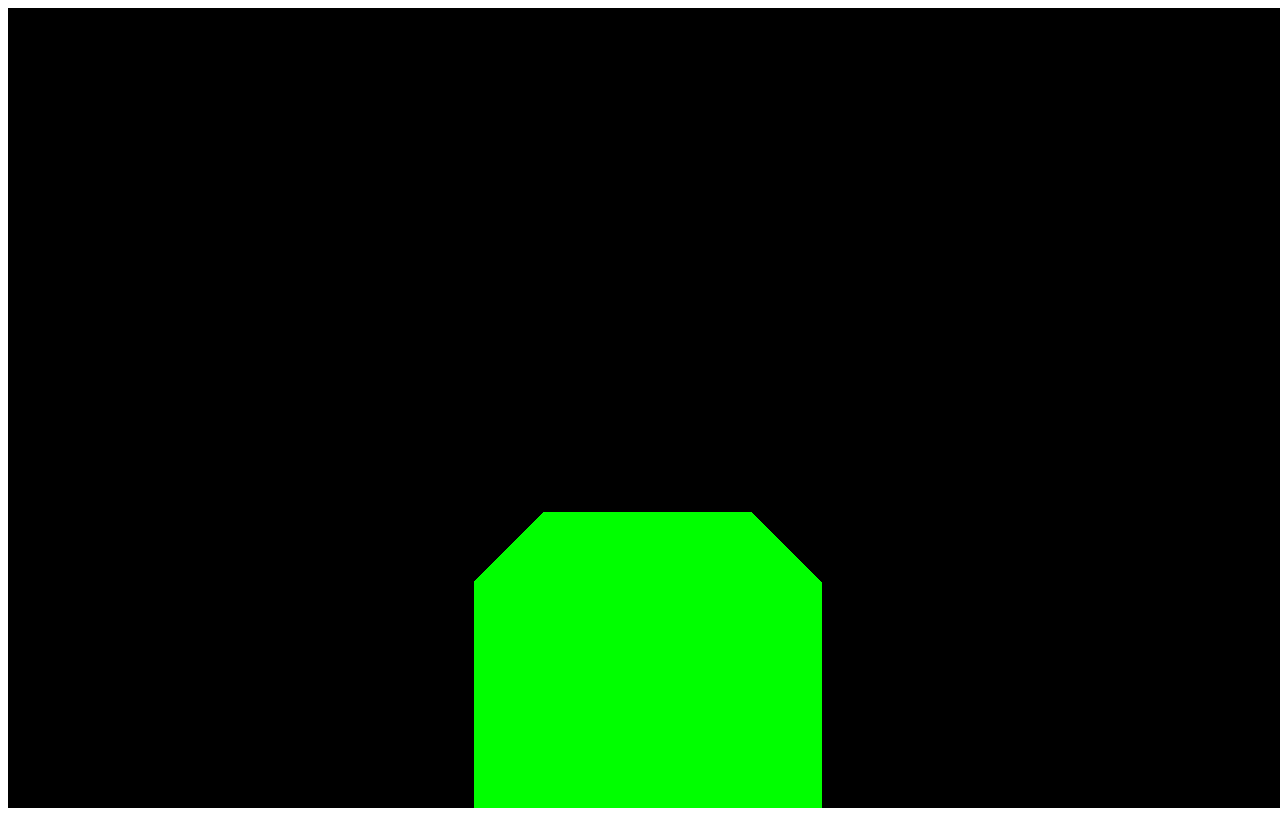
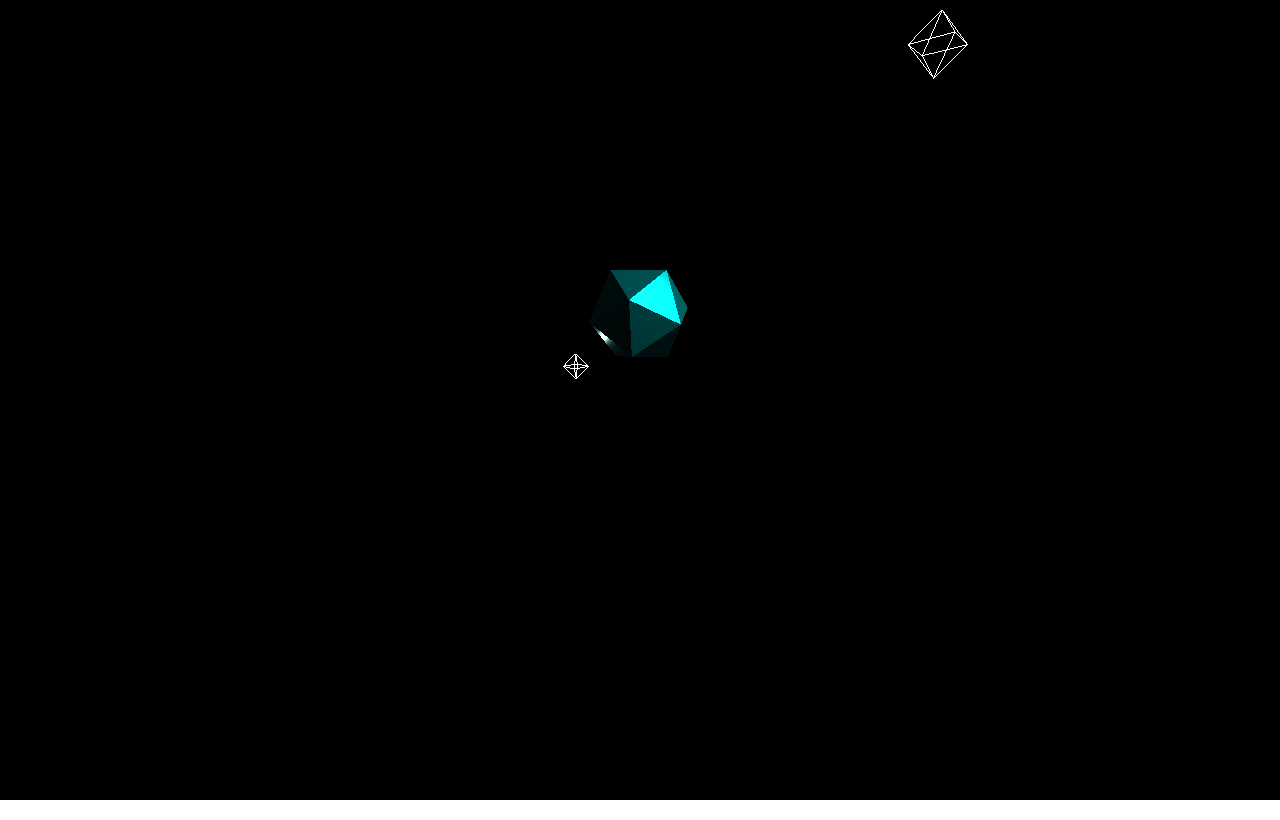
Before and after one commit to Joe0lsen/threejs-demo, a website with bundled scripts: page dist/index.html in a window 1280 px wide. Built offline with nearby package versions, Linux system fonts and the light colour scheme.

Commit message:
adjust lights and materials

```diff
--- a/dist/index.html
+++ b/dist/index.html
@@ -4,6 +4,7 @@
     <meta charset="UTF-8">
     <meta name="viewport" content="width=device-width, initial-scale=1.0">
     <title>Three.JS Demo</title>
+    <link rel="stylesheet" href="style.css">
 </head>
 <body>
 
--- a/dist/index.js
+++ b/dist/index.js
@@ -11,7 +11,8 @@ const size = {
 
 // Camera
 const camera = new THREE.PerspectiveCamera(75, size.width / size.height, 0.1, 500);
-camera.position.set(0,1,2);
+camera.position.set(0,3,30);
+camera.rotation.x = -15 * Math.PI / 180;
 
 // Scene
 const scene = new THREE.Scene();
@@ -23,15 +24,38 @@ renderer.setSize(size.width, size.height);
 renderer.setPixelRatio(Math.min(window.devicePixelRatio, 2));
 renderer.shadowMap.enabled = true;
 
+// Lights
+const light = new THREE.PointLight('#fff',0.8,100);
+light.position.set(10,10,10);
+scene.add(light);
+
+const lightHelper = new THREE.PointLightHelper( light, 1 );
+scene.add( lightHelper );
+
+const ambientLight = new THREE.AmbientLight('#fff',0.05,100);
+ambientLight.position.set(-3,-10,3);
+scene.add(ambientLight);
+
+const backLight = new THREE.PointLight('#fff',0.1,100);
+backLight.position.set(-5,-5,-10);
+scene.add(backLight);
+
+const backLightHelper = new THREE.PointLightHelper( backLight, 1 );
+scene.add( backLightHelper );
+
+
+// Geometry
+const geometry = new THREE.IcosahedronGeometry(3);
+const material = new THREE.MeshStandardMaterial({color:'#0ff', roughness: 0.4, metalness:0.4});
+const mesh = new THREE.Mesh(geometry, material);
+scene.add(mesh);
+
+
+// Animation
 function animate() {
+    mesh.rotation.y += 0.01;
+    mesh.rotation.z += 0.01;
     requestAnimationFrame(animate);
     renderer.render(scene, camera);
 }
-
 animate();
-
-// Geometry
-const geometry = new THREE.BoxGeometry(1,1,1);
-const material = new THREE.MeshBasicMaterial({color:'#0f0'});
-const mesh = new THREE.Mesh(geometry, material);
-scene.add(mesh);
--- /dev/null
+++ b/dist/style.css
@@ -0,0 +1,6 @@
+html, body {
+    margin: 0;
+    padding: 0;
+    box-sizing: border-box;
+    overflow: hidden;
+}
```
